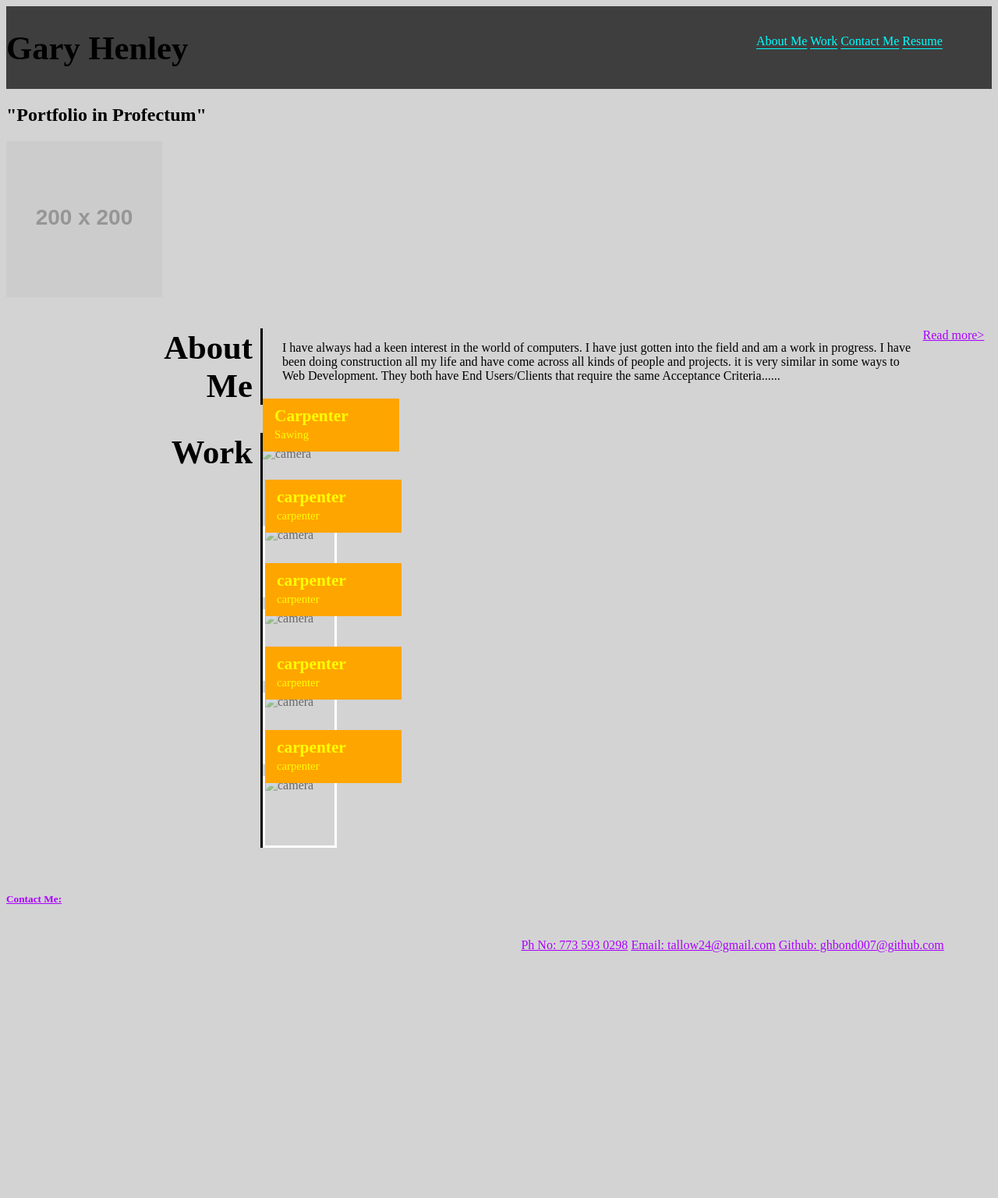
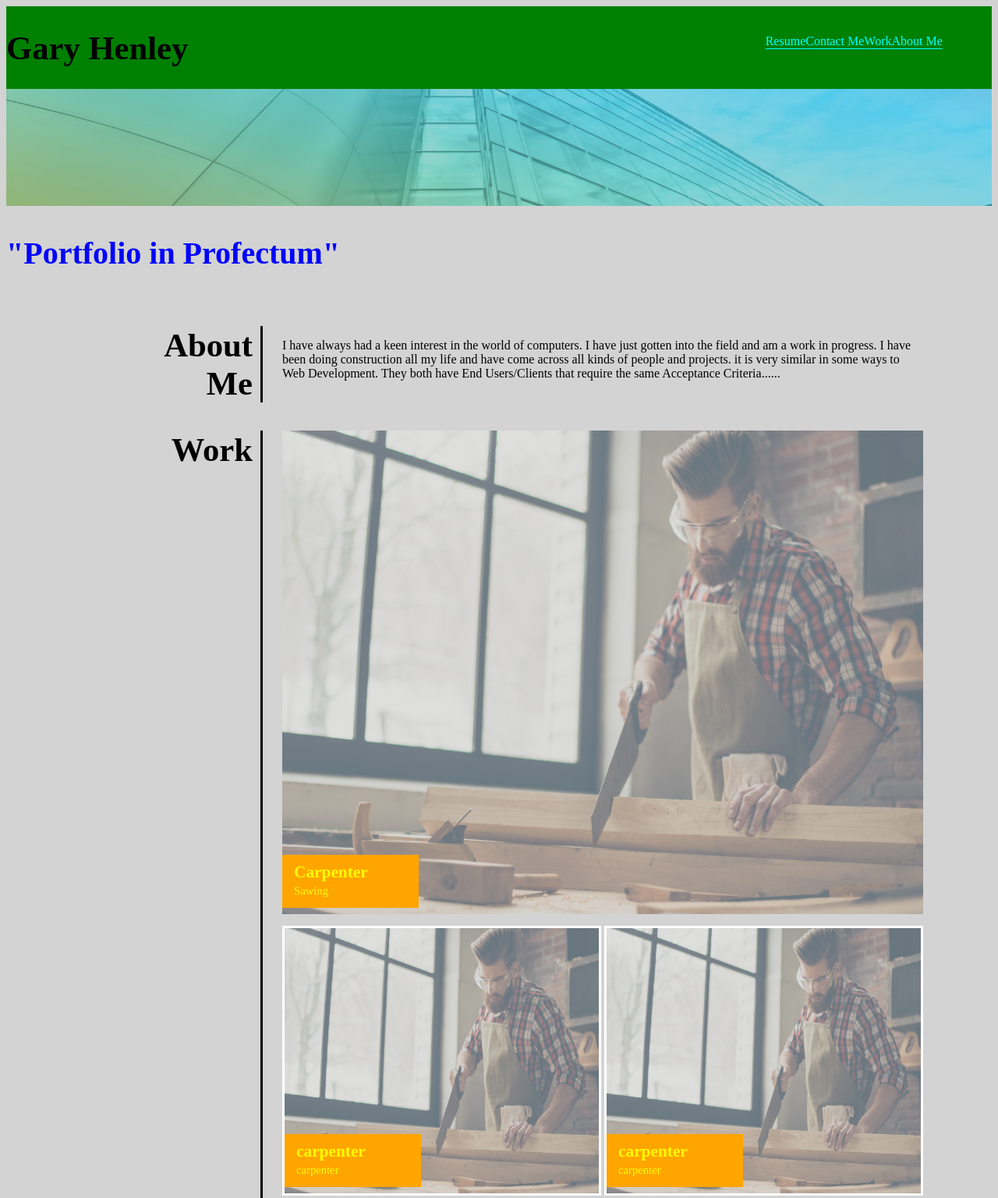
Before and after one commit to GHBond007/02-Homework-Portfolio, a plain HTML site: page index.html in a window 1280 px wide. Shown: the top 1536 px of the page at 78% size. Before the commit the page ends 1221 px from the top, so only its background shows below. Drawn offline with Linux system fonts and the light colour scheme; placeholder pictures from the web are drawn by us.

Commit message:
2nd Commit

```diff
--- a/assets/css/style.css
+++ b/assets/css/style.css
@@ -5,13 +5,15 @@ body{
 
 /* Header/Navigation Bar */
 #header-navigation {
-  background: rgb(62, 62, 62);
+  background: green;
   color: rgb blue;
 }
 
 #header-navigation a {
   color: aqua;
   text-underline-position: under;
+  justify-content: space-around;
+  float: right;
 }
 
 
@@ -21,7 +23,10 @@ h1 {
   display: inline-block;
   font-size: 32pt;
 }
-
+h2 {
+  color: blue;
+  font-size: 2.5em;
+}
 #name-text-color {
   background: rgb(115, 194, 255);
 }
@@ -80,8 +85,11 @@ li {
 
 
 
-a {
+.a {
   color: rgb(170, 0, 255);
+  background-color: green;
+justify-content:flex-end;
+  float: right;
 }
 
 
--- a/index.html
+++ b/index.html
@@ -19,10 +19,14 @@
       </ul>
     </nav>
     <div class="h2">
-  </header>
-  <div class="Subtitle">
+    </header>
+ <img src="images/construction-header.jpg" id="header-image" alt="I do Carpentry">
+
+
+  <div class="subtitle">
   <h2>"Portfolio in Profectum"</h2>
-  <img src="https://via.placeholder.com/200" alt="Your Name"/>
+
+
   <main>
     <br><br>
   <section id="about-me" class="flex-container">
@@ -35,16 +39,16 @@
       ways to Web Development. They both have End Users/Clients that
       require the same Acceptance Criteria......
    </p>
-   <a href="">Read more></a>
+
   </section>
 
   <br><br>
 
  <section id="work" class="flex-container">
       <header>Work</header>
-    <section> id="tiles">
+    <section id="tiles">
     <section id="carpenter-title">
-      <img src="./assets/images/camera.jpg" alt="camera" />
+   <img src="images/carpenter.jpg" alt="carpenter" >
       <section class="tile-name-box">
       <section class="card-title">Carpenter</section>
       <section class="card-text">Sawing</section>
@@ -52,7 +56,7 @@
     </section>
 
     <section class="work-card">
-      <img src="./assets/images/camera.jpg" alt="camera" />
+      <img src="images/carpenter.jpg" alt="carpenter" >
       <section class="tile-name-box">
       <section class="card-title">carpenter</section>
       <section class="card-text">carpenter</section>
@@ -60,7 +64,7 @@
     </section>
 
     <section class="work-card">
-    <img src="./assets/images/camera.jpg" alt="camera" />
+    <img src="images/carpenter.jpg" alt="carpenter" />
     <section class="tile-name-box">
       <section class="card-title">carpenter</section>
       <section class="card-text">carpenter</section>
@@ -68,7 +72,7 @@
     </section>
 
     <section class="work-card">
-      <img src="./assets/images/camera.jpg" alt="camera" />
+      <img src="images/carpenter.jpg" alt="carpenter" />
       <section class="tile-name-box">
         <section class="card-title">carpenter</section>
         <section class="card-text">carpenter</section>
@@ -77,7 +81,7 @@
 
 
 <section class="work-card">
-      <img src="./assets/images/camera.jpg" alt="camera" />
+      <img src="images/carpenter.jpg" alt="carpenter" />
       <section class="tile-name-box">
         <section class="card-title">carpenter</section>
         <section class="card-text">carpenter</section>
@@ -89,21 +93,19 @@
 
     <br><br>
 
-</main>
-</body>
-          <footer>
-            <h5><a href="#"><strong>Contact Me:</strong></a></h5>
-            <ul id class= "links">
-             <nav>
-                <a href="#">Ph No: 773 593 0298</a>
-                <a href="#">Email: tallow24@gmail.com</a>
-                <a href="#">Github: ghbond007@github.com</a>
+
+    <section id="contact" class="flex-container">
+            <header>Contact<br>Me</header>
+             <nav class="menu" >
+                <a href="#Phone">Ph No: 773 593 0298</a>
+                <a href="#Email">Email: tallow24@gmail.com</a>
+                <a href="#Github">Github: ghbond007@github.com</a>
               </nav>
-            </ul>
+    </section>
+
+          </main>
+          </body>
 
 
-        </html>
-
-      </footer>
 
     </html>
```
Also changed, not shown: images/carpenter.jpg (added), images/construction-header.jpg (added).
